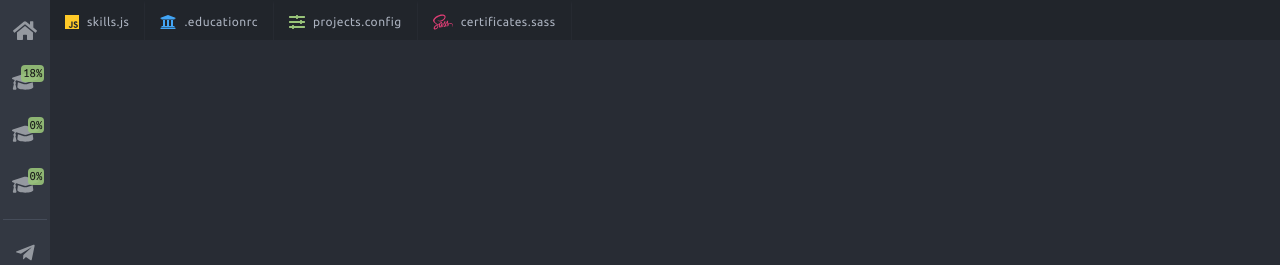
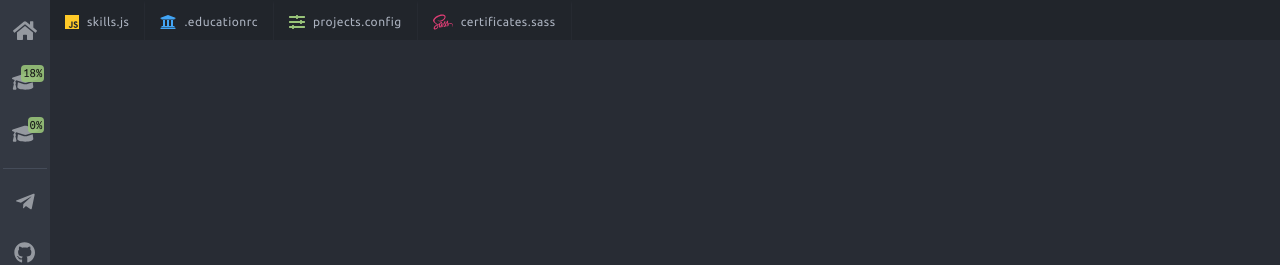
Before and after one commit to caglarturali/caglarturali.github.io.bak, a React (Create React App) app: page / in a window 1280 px wide. Shown: the top 265 px of the page. Built offline with nearby package versions, Linux system fonts and the light colour scheme; no server answers.

Commit message:
Bring automotive related courses back into swe

```diff
--- a/src/data/index.tsx
+++ b/src/data/index.tsx
@@ -7,8 +7,8 @@ import { jsOrange, midBlue, green, pink } from '../theme/colors';
 import staticData from './json/static.json';
 import contactData from './json/contact.json';
 import sweData from './json/swe.json';
-import autoData from './json/auto.json';
 import baData from './json/ba.json';
+// import autoData from './json/auto.json';
 import pkg from '../../package.json';
 
 import { calculateDiplomaProgress } from '../utils';
@@ -36,14 +36,6 @@ export const pages: PageLink[] = [
     comp: () => <Diploma diplomaData={sweData} />,
   },
   {
-    name: 'Automotive Technologies',
-    url: '/auto',
-    icon: 'graduation-cap',
-    isInternal: true,
-    badge: `${calculateDiplomaProgress(autoData, 0)}%`,
-    comp: () => <Diploma diplomaData={autoData} />,
-  },
-  {
     name: 'Business Administration',
     url: '/ba',
     icon: 'graduation-cap',
@@ -51,6 +43,14 @@ export const pages: PageLink[] = [
     badge: `${calculateDiplomaProgress(baData, 0)}%`,
     comp: () => <Diploma diplomaData={baData} />,
   },
+  // {
+  //   name: 'Automotive Technologies',
+  //   url: '/auto',
+  //   icon: 'graduation-cap',
+  //   isInternal: true,
+  //   badge: `${calculateDiplomaProgress(autoData, 0)}%`,
+  //   comp: () => <Diploma diplomaData={autoData} />,
+  // },
 ];
 
 export const tabs: TabLink[] = [
--- a/src/data/json/swe.json
+++ b/src/data/json/swe.json
@@ -538,19 +538,6 @@
           ]
         },
         {
-          "courseName": "SWE 551 Introduction to Internet of Things",
-          "sections": [
-            {
-              "title": "An Introduction to Programming the Internet of Things Specialization",
-              "url": "https://www.coursera.org/specializations/iot",
-              "progress": {
-                "completed": 0,
-                "total": 1
-              }
-            }
-          ]
-        },
-        {
           "courseName": "DSC 550 Introduction to Data Science",
           "sections": [
             {
@@ -606,6 +593,40 @@
             {
               "title": "IBM Applied AI Professional Certificate",
               "url": "https://www.coursera.org/professional-certificates/applied-artifical-intelligence-ibm-watson-ai",
+              "progress": {
+                "completed": 0,
+                "total": 1
+              }
+            }
+          ]
+        },
+        {
+          "courseName": "SWE 556 High-Performance Computing",
+          "sections": [
+            {
+              "title": "Introduction to High-Performance and Parallel Computing",
+              "url": "https://www.coursera.org/learn/introduction-high-performance-computing",
+              "progress": {
+                "completed": 0,
+                "total": 1
+              }
+            },
+            {
+              "title": "Performance Engineering of Software Systems",
+              "url": "https://ocw.mit.edu/courses/electrical-engineering-and-computer-science/6-172-performance-engineering-of-software-systems-fall-2018/",
+              "progress": {
+                "completed": 0,
+                "total": 1
+              }
+            }
+          ]
+        },
+        {
+          "courseName": "SWE 558 Real-Time Embedded Systems",
+          "sections": [
+            {
+              "title": "Real-Time Embedded Systems Specialization",
+              "url": "https://www.coursera.org/specializations/real-time-embedded-systems",
               "progress": {
                 "completed": 0,
                 "total": 1
@@ -696,11 +717,11 @@
           ]
         },
         {
-          "courseName": "SWE 566 Real-Time Embedded Systems",
+          "courseName": "DSC 566 Cyber-Physical Systems",
           "sections": [
             {
-              "title": "Real-Time Embedded Systems Specialization",
-              "url": "https://www.coursera.org/specializations/real-time-embedded-systems",
+              "title": "Cyber-Physical Systems Design & Analysis",
+              "url": "https://www.udacity.com/course/cyber-physical-systems-design-analysis--ud9876",
               "progress": {
                 "completed": 0,
                 "total": 1
@@ -709,19 +730,32 @@
           ]
         },
         {
-          "courseName": "SWE 567 High-Performance Computing",
+          "courseName": "DSC 567 Automotive Software Engineering",
           "sections": [
             {
-              "title": "Introduction to High-Performance and Parallel Computing",
-              "url": "https://www.coursera.org/learn/introduction-high-performance-computing",
+              "title": "Emerging Automotive Technologies",
+              "url": "https://www.edx.org/micromasters/chalmersx-emerging-automotive-technologies",
+              "progress": {
+                "completed": 0,
+                "total": 1
+              }
+            }
+          ]
+        },
+        {
+          "courseName": "DSC 568 Autonomous Systems Engineering",
+          "sections": [
+            {
+              "title": "Self-Driving Cars Specialization",
+              "url": "https://www.coursera.org/specializations/self-driving-cars",
               "progress": {
                 "completed": 0,
                 "total": 1
               }
             },
             {
-              "title": "Performance Engineering of Software Systems",
-              "url": "https://ocw.mit.edu/courses/electrical-engineering-and-computer-science/6-172-performance-engineering-of-software-systems-fall-2018/",
+              "title": "Self-Driving Cars with Duckietown",
+              "url": "https://www.edx.org/course/self-driving-cars-with-duckietown",
               "progress": {
                 "completed": 0,
                 "total": 1
@@ -763,6 +797,14 @@
         {
           "title": "CS50's Introduction to Game Development",
           "url": "https://www.edx.org/course/cs50s-introduction-to-game-development",
+          "progress": {
+            "completed": 0,
+            "total": 1
+          }
+        },
+        {
+          "title": "An Introduction to Programming the Internet of Things Specialization",
+          "url": "https://www.coursera.org/specializations/iot",
           "progress": {
             "completed": 0,
             "total": 1
```
Also changed, not shown: 1 other file (tests, documents, lock files or other folders).
